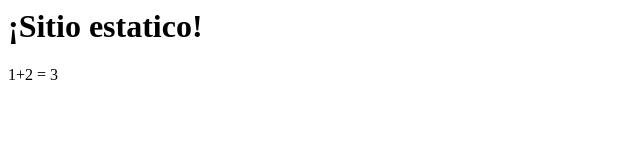
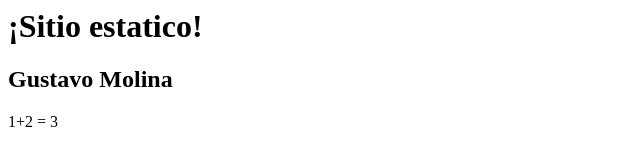
Before and after one commit to gsMolina02/Laboratorio2, a website: page public/index.html in a window 1280 px wide. Shown: the whole page, without its empty margins (0-640 px from the left). Drawn offline with Linux system fonts and the light colour scheme.

Commit message:
Modificacion index.html

```diff
--- a/public/index.html
+++ b/public/index.html
@@ -7,6 +7,7 @@
 </head>
 <body>
     <h1>¡Sitio estatico!</h1>
+    <h2>Gustavo Molina</h2>
     <p id="out"></p>
     <script src="app.js"></script>
 </body>
```
